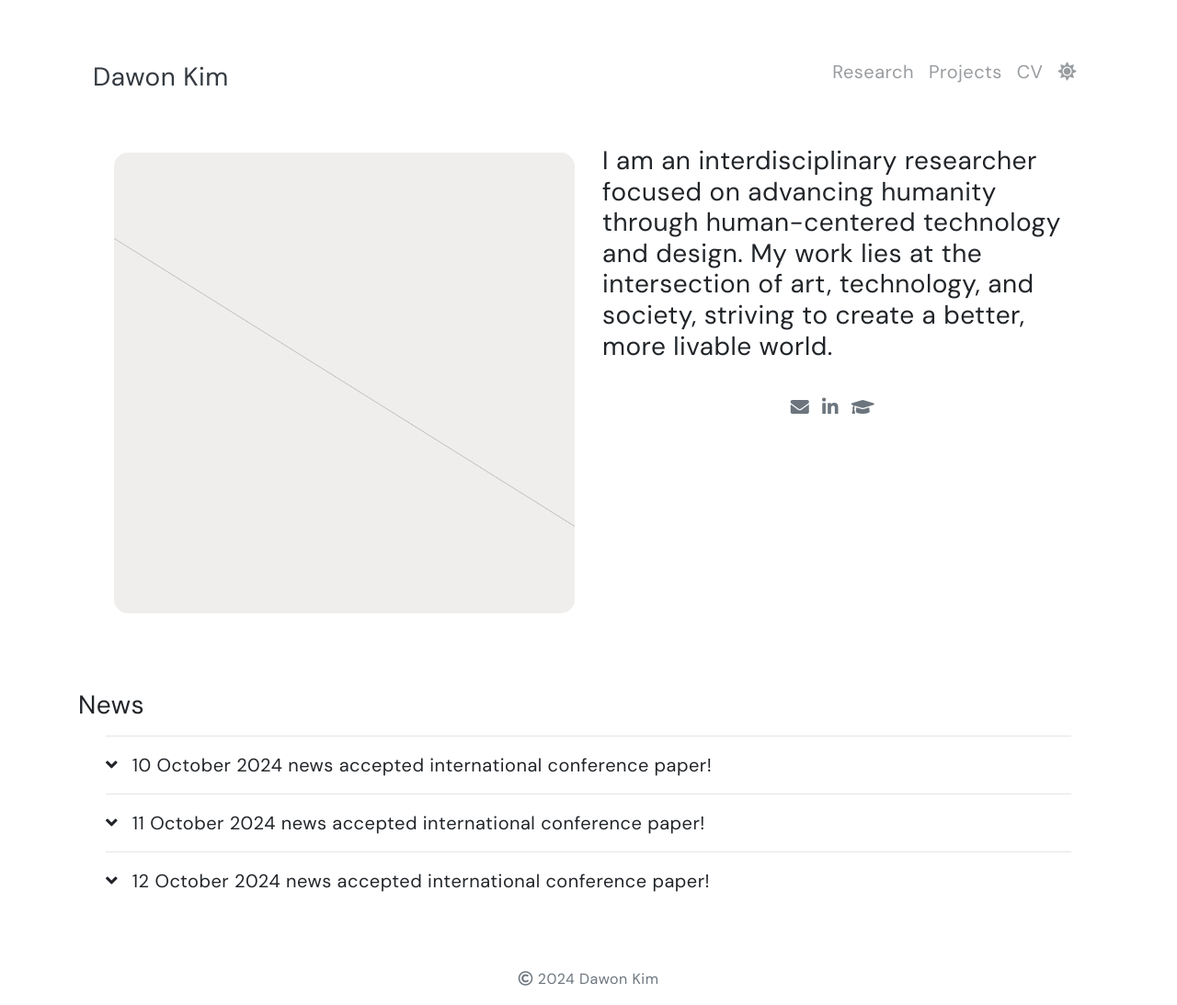
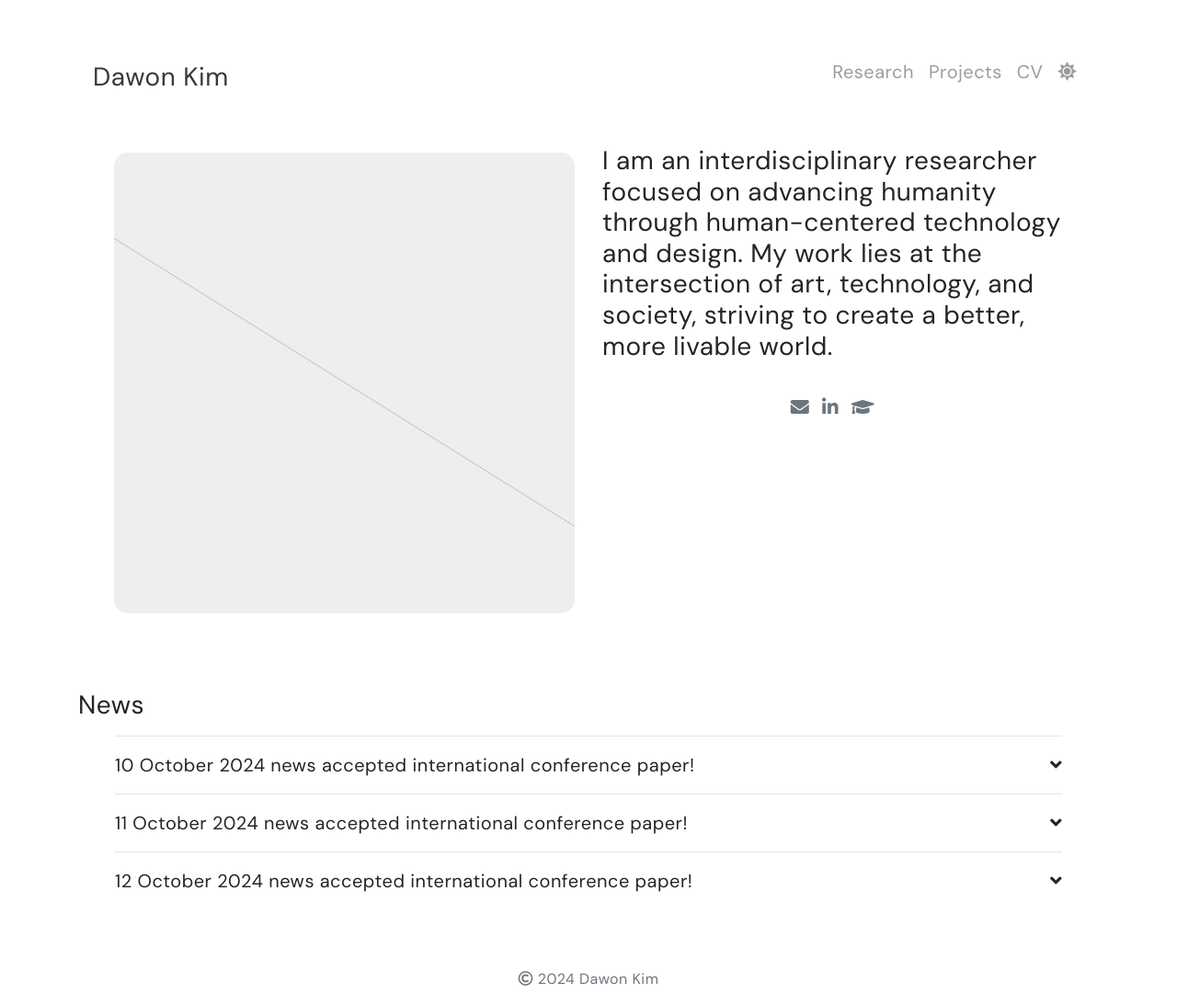
Before and after one commit to dawonkimhci/dawonkimhci.github.io, a Jekyll site: the page built from pages/index.md, in a window 1280 px wide. Shown: the whole page at 92% size. Built offline with Jekyll 4.4.1, drawn with Linux system fonts in a browser that asks for light colours.

Commit message:
Update index.md

```diff
--- a/pages/index.md
+++ b/pages/index.md
@@ -7,28 +7,34 @@ permalink: /
 <br>
 <!-- NEWS -->
 <h3>News</h3>
-<div id="newsContent" style="max-width: 1200px; margin: 0 auto; padding: 0 30px;"> <!-- 좌우 간격을 늘림 -->
+<div id="newsContent" style="max-width: 1200px; margin: 0 auto; padding: 0 40px;">
     <ul style="list-style-type: none; padding-left: 0;">
         <li class="news-item" style="line-height: 1.5;">
             <hr id="line1">
-            <i class="fas fa-angle-down" style="cursor: pointer; margin-right: 10px;" onclick="toggleDescription('desc1')"></i>
-            <span onclick="toggleDescription('desc1')" style="cursor: pointer;">10 October 2024 news accepted international conference paper!</span>
+            <div class="news-line" onclick="toggleDescription('desc1')" style="cursor: pointer;">
+                <span>10 October 2024 news accepted international conference paper!</span>
+                <i class="fas fa-angle-down" id="icon1" style="cursor: pointer;"></i>
+            </div>
             <div id="desc1" class="description" style="display: none; margin-left: 20px;">
                 * description for 10 October 2024 news
             </div>
         </li>
         <li class="news-item" style="line-height: 1.5;">
             <hr id="line2">
-            <i class="fas fa-angle-down" style="cursor: pointer; margin-right: 10px;" onclick="toggleDescription('desc2')"></i>
-            <span onclick="toggleDescription('desc2')" style="cursor: pointer;">11 October 2024 news accepted international conference paper!</span>
+            <div class="news-line" onclick="toggleDescription('desc2')" style="cursor: pointer;">
+                <span>11 October 2024 news accepted international conference paper!</span>
+                <i class="fas fa-angle-down" id="icon2" style="cursor: pointer;"></i>
+            </div>
             <div id="desc2" class="description" style="display: none; margin-left: 20px;">
                 * description for 11 October 2024 news
             </div>
         </li>
         <li class="news-item" style="line-height: 1.5;">
             <hr id="line3">
-            <i class="fas fa-angle-down" style="cursor: pointer; margin-right: 10px;" onclick="toggleDescription('desc3')"></i>
-            <span onclick="toggleDescription('desc3')" style="cursor: pointer;">12 October 2024 news accepted international conference paper!</span>
+            <div class="news-line" onclick="toggleDescription('desc3')" style="cursor: pointer;">
+                <span>12 October 2024 news accepted international conference paper!</span>
+                <i class="fas fa-angle-down" id="icon3" style="cursor: pointer;"></i>
+            </div>
             <div id="desc3" class="description" style="display: none; margin-left: 20px;">
                 * description for 12 October 2024 news
             </div>
@@ -36,10 +42,22 @@ permalink: /
     </ul>
 </div>
 
+<style>
+    .news-line {
+        display: flex;
+        justify-content: space-between; /* 텍스트와 아이콘을 좌우로 배치 */
+        align-items: center;
+        width: 100%;
+    }
+    .news-line span {
+        flex: 1; /* 텍스트가 아이콘을 밀어내지 않도록 유연하게 사용 */
+    }
+</style>
+
 <script>
     function toggleDescription(descId) {
         var description = document.getElementById(descId);
-        var icon = document.querySelector("[onclick=\"toggleDescription('" + descId + "')\"]");
+        var icon = document.getElementById('icon' + descId.slice(-1)); // 아이콘을 id로 찾음
 
         if (description.style.display === "none") {
             description.style.display = "block";
@@ -53,4 +71,5 @@ permalink: /
     }
 </script>
 
+
 <br>
```
